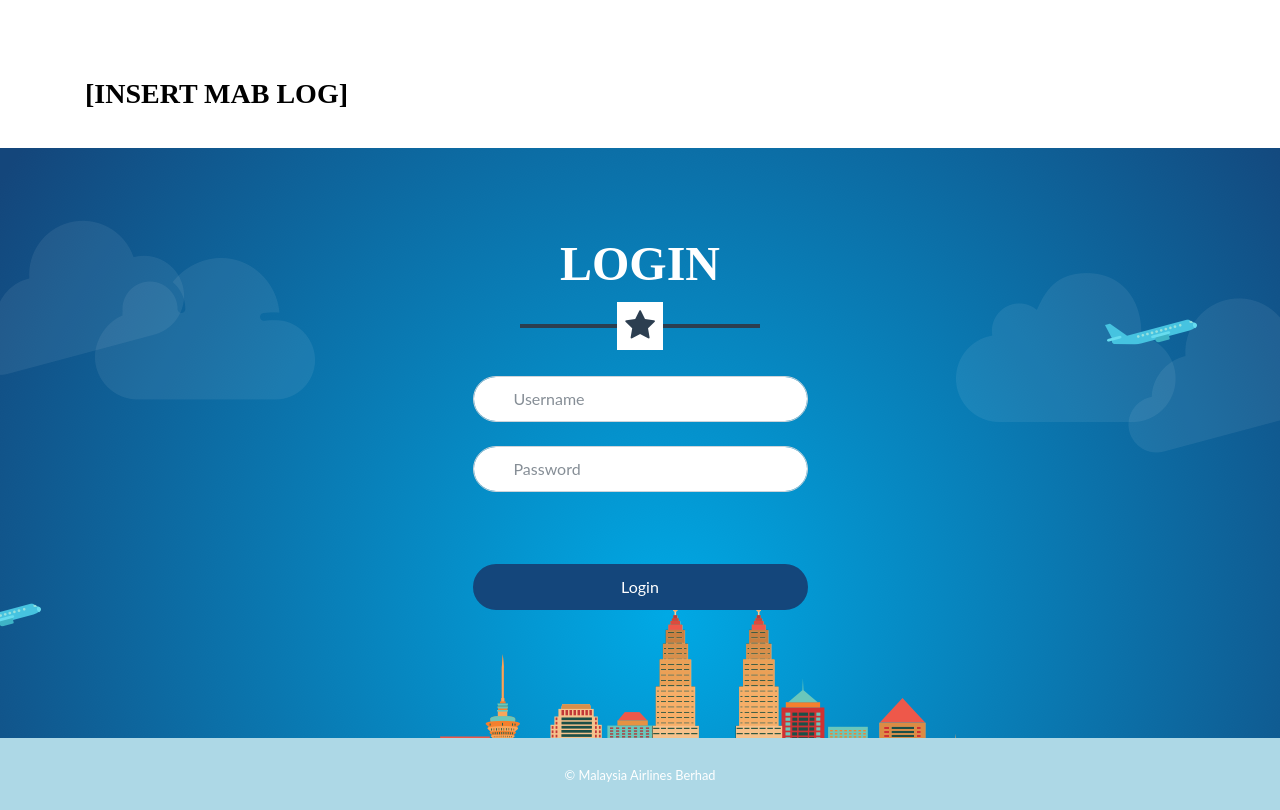
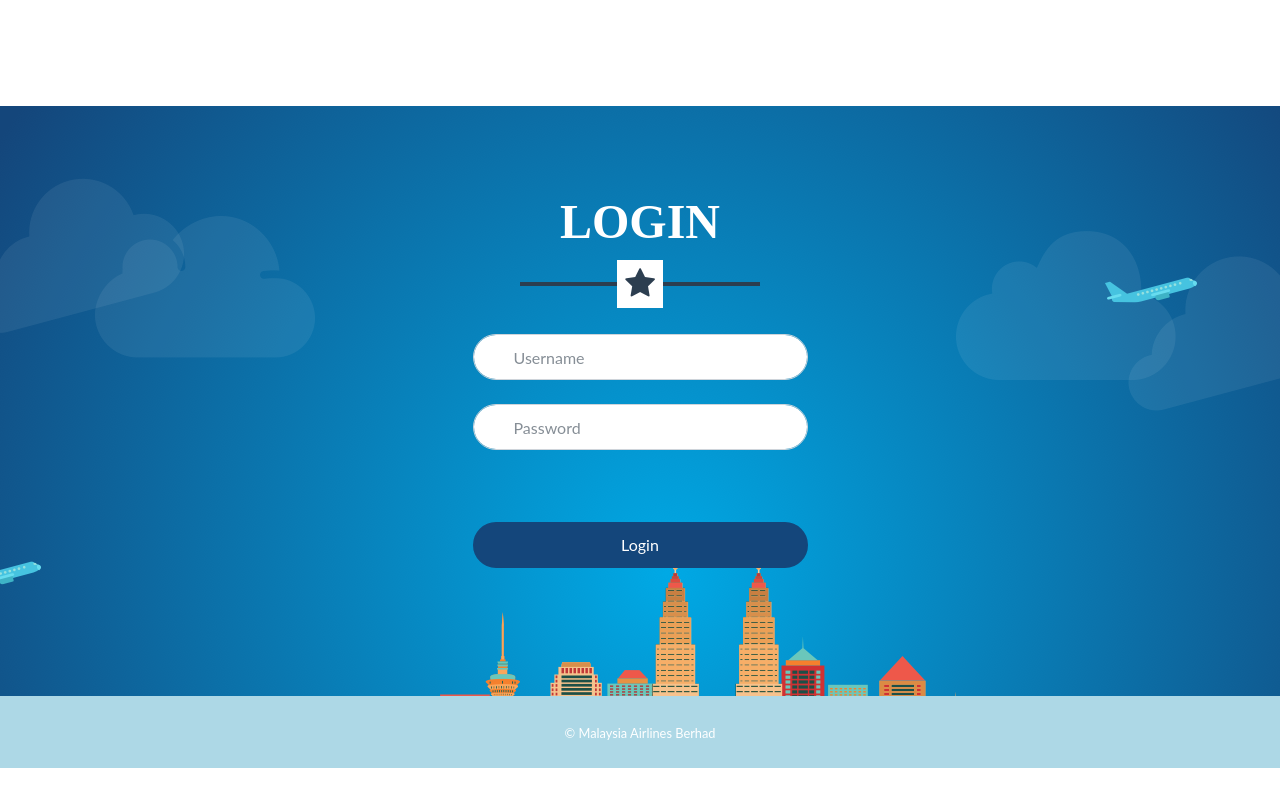
Before and after one commit to ahbear-khairulezwan/MhSecret, a website: page html/login.html in a window 1280 px wide. Drawn offline with Linux system fonts and the light colour scheme; a web font is replaced by a local one.

Commit message:
Pending Logo, Backgounrd image and input not aligned properly, Footer background color and font color is not the same, General Font Gotham is not there

```diff
--- a/html/login.html
+++ b/html/login.html
@@ -28,7 +28,7 @@
   <nav class="navbar navbar-expand-lg bg-white text-uppercase" id="mainNav">
     <div class="container">
       <a class="navbar-brand js-scroll-trigger" href="#page-top"><img class="" alt="" src="">
-        <h3 style="color:black">[INSERT MAB LOG]</h3></a>
+      </a>
     </div>
   </nav>
   <!-- Contact Section -->
```
